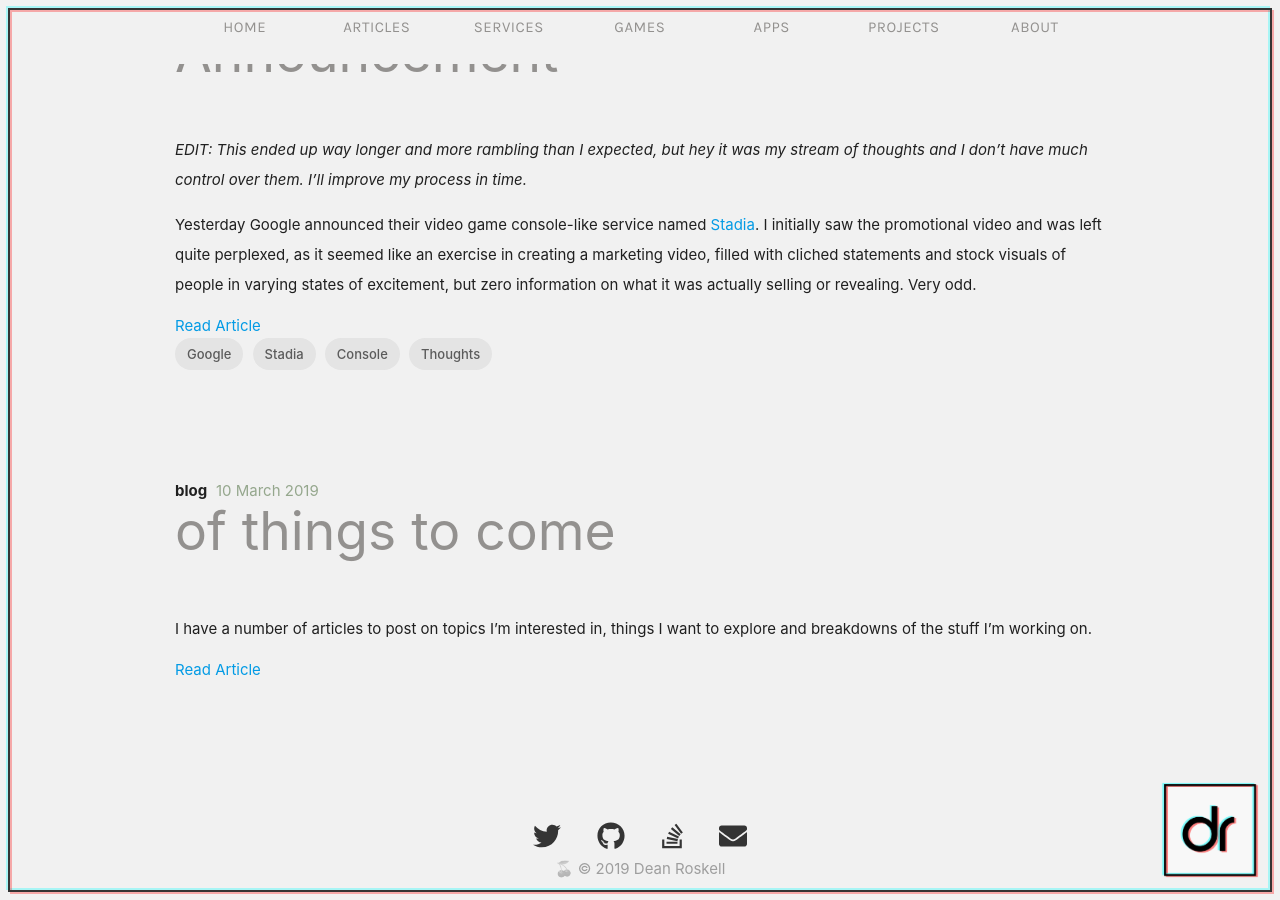
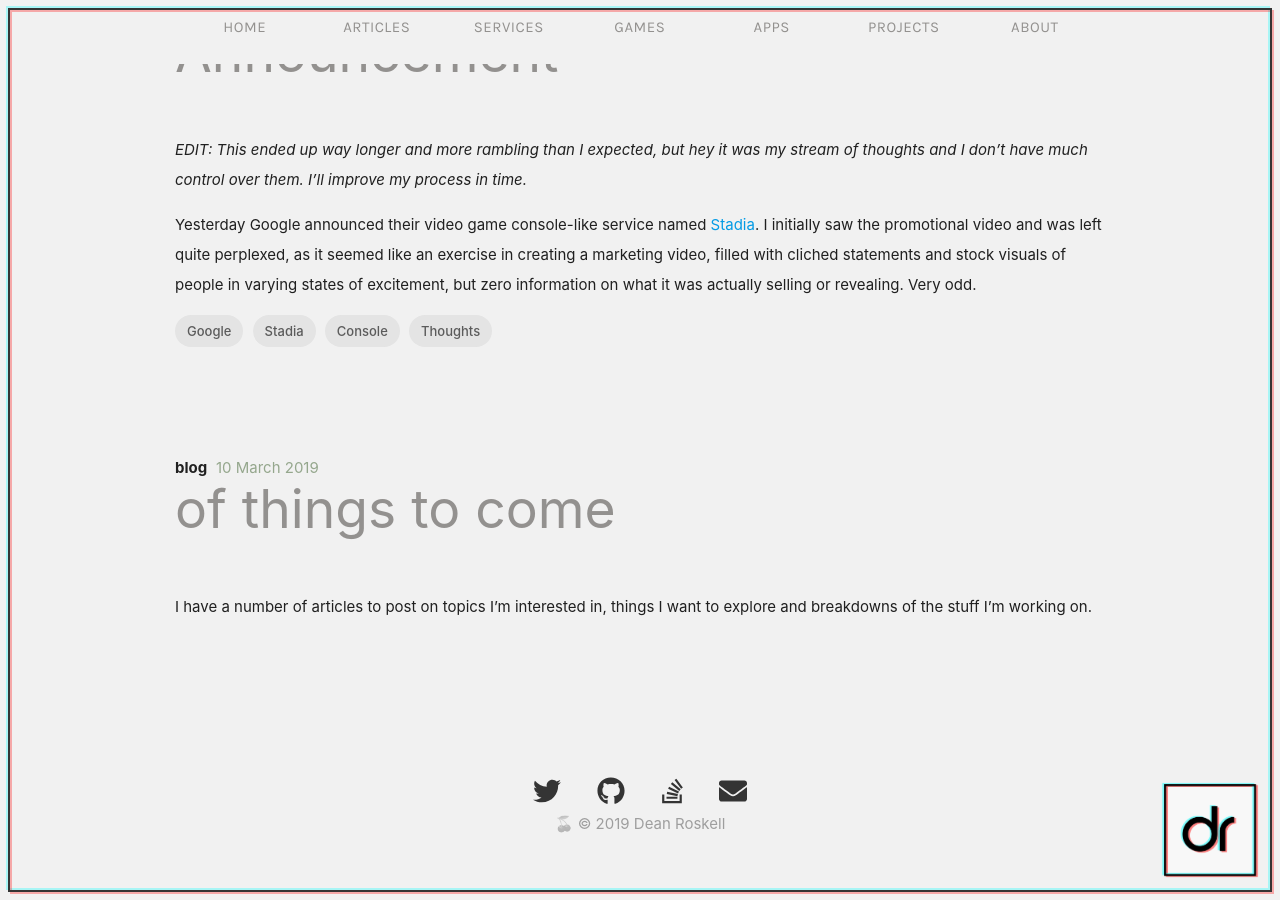
Before and after one commit to roskelld/myblog, a Jekyll site: the page built from articles.html, in a window 1280 px wide and 900 px high, scrolled down 752 px. Built offline with Jekyll 4.4.1, drawn with Linux system fonts in a browser that asks for light colours.

Commit message:
Removed read article link

```diff
--- a/articles.html
+++ b/articles.html
@@ -21,12 +21,15 @@ order: 2
 			<h2 class="hvr-bounce-to-top">
 				<a class="soft-grey-text-2" href="{{ p.url }}">{{ p.title }}</a>
 			</h2>
-			{{ p.excerpt }}<a class="inline" href="{{ p.url }}">Read Article</a>
+			{{ p.excerpt }}
 			<div>
 				{% for c in p.tags %}
 				<div class="chip">{{ c }}</div>
 				{% endfor %}
 			</div>
+			<!-- <div>
+				<a class="inline" href="{{ p.url }}">Read Article</a>
+			</div> -->
 		</article>
 
     </section>
```
